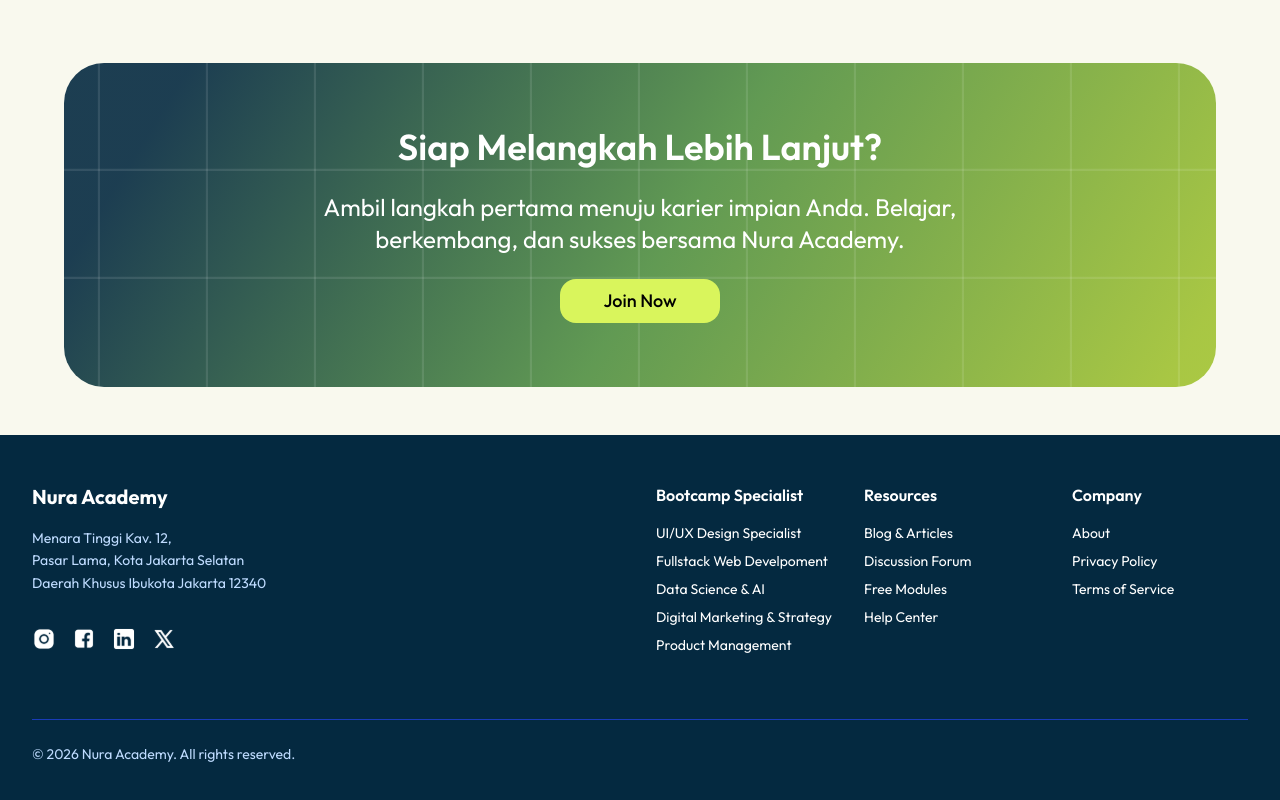
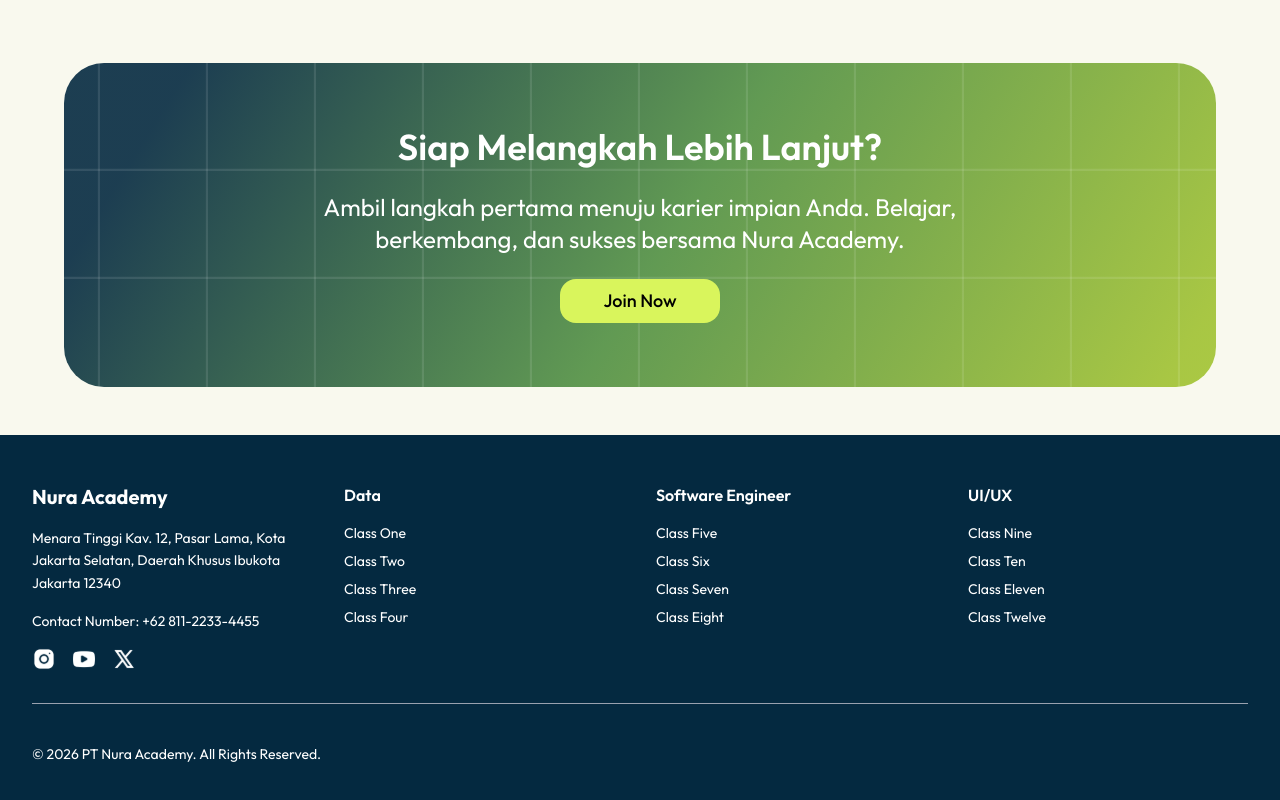
Before and after one commit to Nuraacademy/Nuraacademy, a Next.js app: page / in a window 1280 px wide. Shown: the part 2384-3184 px from the top of the page. Built offline with nearby package versions, Linux system fonts and the light colour scheme.

Commit message:
feat: Redesign footer component with a new layout, add YouTube and X social media links, and include a YouTube icon.

```diff
--- a/src/app/layout.tsx
+++ b/src/app/layout.tsx
@@ -32,7 +32,7 @@ export default function RootLayout({
         <Header is_logged_in={ false } />
         {children}
         <Toaster position="bottom-right" richColors />
-        <Footer instagram="www.google.com" facebook="qqq" linkedin="abc" x="def"/>
+        <Footer instagram="www.google.com" youtube="www.youtube.com" x="www.x.com"/>
       </body>
     </html>
   );
--- a/src/components/ui/footer/footer.tsx
+++ b/src/components/ui/footer/footer.tsx
@@ -1,33 +1,27 @@
 'use client';
 
 interface FooterProps {
+    variant?: "default" | "minimal";
     instagram?: string;
-    facebook?: string;
-    linkedin?: string;
+    youtube?: string;
     x?: string;
 }
 
-export default function Footer({ instagram, facebook, linkedin, x } : FooterProps) {
+export default function Footer({ variant = "default", instagram, youtube, x } : FooterProps) {
     return (
-        <main className="bg-[#042940] text-white py-12 px-4 md:px-8 z-10">
+        <main className={`bg-[#042940] text-white ${variant === "minimal" ? "py-4" : "py-12"} px-4 md:px-8 z-10`}>
+            {variant === "default" ? (
                 <div className="max-w-7xl mx-auto">
-                <div className="grid grid-cols-1 md:grid-cols-2 lg:grid-cols-2 gap-8 mb-8">
-                    {/* Logo & Description */}
-                    <div>
-                        <div className="flex items-center gap-3 mb-8">
+                    <div className="grid grid-cols-1 md:grid-cols-2 lg:grid-cols-4 gap-8 mb-8">
+                        {/* Company Information Column */}
                         <div>
                             <h3 className="font-bold text-xl mb-4">Nura Academy</h3>
-                                <p className="text-blue-200 text-sm leading-relaxed">
-                                    Menara Tinggi Kav. 12,
+                            <p className="text-white text-sm leading-relaxed mb-4">
+                                Menara Tinggi Kav. 12, Pasar Lama, Kota Jakarta Selatan, Daerah Khusus Ibukota Jakarta 12340
                             </p>
-                                <p className="text-blue-200 text-sm leading-relaxed">
-                                    Pasar Lama, Kota Jakarta Selatan
+                            <p className="text-white text-sm mb-4">
+                                Contact Number: +62 811-2233-4455
                             </p>
-                                <p className="text-blue-200 text-sm leading-relaxed">
-                                    Daerah Khusus Ibukota Jakarta 12340
-                                </p>
-                            </div>
-                        </div>
                             <div className="flex gap-4">
                                 {
                                     !!instagram && (
@@ -45,30 +39,15 @@ export default function Footer({ instagram, facebook, linkedin, x } : FooterProp
                                     )
                                 }
                                 {
-                                !!facebook && (
+                                    !!youtube && (
                                         <a
-                                        href={facebook.startsWith('http') ? facebook : `https://${facebook}`}
+                                            href={youtube.startsWith('http') ? youtube : `https://${youtube}`}
                                             target="_blank"
                                             rel="noopener noreferrer"
                                         >
                                             <img
-                                            src="/icons/Facebook.svg"
-                                            alt="Facebook"
-                                            className="w-6 h-6 hover:opacity-80 transition-all"
-                                        />
-                                    </a>
-                                )
-                            }
-                            {
-                                !!linkedin && (
-                                    <a
-                                        href={linkedin.startsWith('http') ? linkedin : `https://${linkedin}`}
-                                        target="_blank"
-                                        rel="noopener noreferrer"
-                                    >
-                                        <img
-                                            src="/icons/Linkedin.svg"
-                                            alt="Linkedin"
+                                                src="/icons/Youtube.svg"
+                                                alt="Youtube"
                                                 className="w-6 h-6 hover:opacity-80 transition-all"
                                             />
                                         </a>
@@ -89,52 +68,109 @@ export default function Footer({ instagram, facebook, linkedin, x } : FooterProp
                                         </a>
                                     )
                                 }
-
+                            </div>
                         </div>
 
-
-                    </div>
-
-                    {/* Menu Columns */}
-                    <div className="grid grid-cols-1 md:grid-cols-2 lg:grid-cols-3 gap-8 mb-8">
+                        {/* Data Classes Column */}
                         <div>
-                            <h4 className="font-semibold mb-4">Bootcamp Specialist</h4>
+                            <h4 className="font-semibold mb-4">Data</h4>
                             <ul className="space-y-2 text-sm">
-                            <li><a href="/bootcamps" className="hover:text-blue-300 transition-colors">UI/UX Design Specialist</a></li>
-                            <li><a href="/bootcamps" className="hover:text-blue-300 transition-colors">Fullstack Web Develpoment</a></li>
-                            <li><a href="/bootcamps" className="hover:text-blue-300 transition-colors">Data Science & AI</a></li>
-                            <li><a href="/bootcamps" className="hover:text-blue-300 transition-colors">Digital Marketing & Strategy</a></li>
-                            <li><a href="/bootcamps" className="hover:text-blue-300 transition-colors">Product Management</a></li>
+                                <li><a href="/classes" className="text-white hover:text-blue-300 transition-colors">Class One</a></li>
+                                <li><a href="/classes" className="text-white hover:text-blue-300 transition-colors">Class Two</a></li>
+                                <li><a href="/classes" className="text-white hover:text-blue-300 transition-colors">Class Three</a></li>
+                                <li><a href="/classes" className="text-white hover:text-blue-300 transition-colors">Class Four</a></li>
                             </ul>
                         </div>
 
+                        {/* Software Engineer Classes Column */}
                         <div>
-                            <h4 className="font-semibold mb-4">Resources</h4>
+                            <h4 className="font-semibold mb-4">Software Engineer</h4>
                             <ul className="space-y-2 text-sm">
-                            <li><a href="/blogs" className="hover:text-blue-300 transition-colors">Blog & Articles</a></li>
-                            <li><a href="/discussions" className="hover:text-blue-300 transition-colors">Discussion Forum</a></li>
-                            <li><a href="/classes" className="hover:text-blue-300 transition-colors">Free Modules</a></li>
-                            <li><a href="/" className="hover:text-blue-300 transition-colors">Help Center</a></li>
+                                <li><a href="/classes" className="text-white hover:text-blue-300 transition-colors">Class Five</a></li>
+                                <li><a href="/classes" className="text-white hover:text-blue-300 transition-colors">Class Six</a></li>
+                                <li><a href="/classes" className="text-white hover:text-blue-300 transition-colors">Class Seven</a></li>
+                                <li><a href="/classes" className="text-white hover:text-blue-300 transition-colors">Class Eight</a></li>
                             </ul>
                         </div>
 
+                        {/* UI/UX Classes Column */}
                         <div>
-                            <h4 className="font-semibold mb-4">Company</h4>
+                            <h4 className="font-semibold mb-4">UI/UX</h4>
                             <ul className="space-y-2 text-sm">
-                            <li><a href="/" className="hover:text-blue-300 transition-colors">About</a></li>
-                            <li><a href="/privacy" className="hover:text-blue-300 transition-colors">Privacy Policy</a></li>
-                            <li><a href="/terms" className="hover:text-blue-300 transition-colors">Terms of Service</a></li>
+                                <li><a href="/classes" className="text-white hover:text-blue-300 transition-colors">Class Nine</a></li>
+                                <li><a href="/classes" className="text-white hover:text-blue-300 transition-colors">Class Ten</a></li>
+                                <li><a href="/classes" className="text-white hover:text-blue-300 transition-colors">Class Eleven</a></li>
+                                <li><a href="/classes" className="text-white hover:text-blue-300 transition-colors">Class Twelve</a></li>
                             </ul>
                         </div>
                     </div>
-                </div>
 
-                {/* Bottom Row */}
-                <div className="border-t border-blue-800 pt-6 flex flex-col md:flex-row justify-between items-center gap-4">
-                <p className="text-sm text-blue-200">© 2026 Nura Academy. All rights reserved.</p>
+                    {/* Separator Line */}
+                    <div className="border-t border-gray-400 mb-6"></div>
 
+                    {/* Bottom Row - Copyright */}
+                    <div className="pt-4">
+                        <p className="text-sm text-white">© 2026 PT Nura Academy. All Rights Reserved.</p>
                     </div>
                 </div>
+            ): (
+                <div className="max-w-7xl mx-auto">
+                    <div className="border-t border-blue-200/40 pt-4 flex items-center justify-between gap-4">
+                        <p className="text-xs md:text-sm text-blue-100">
+                            © 2026 PT Nura Academy. All Rights Reserved.
+                        </p>
+
+                        <div className="flex items-center gap-4">
+                            {
+                                !!instagram && (
+                                    <a
+                                        href={instagram.startsWith('http') ? instagram : `https://${instagram}`}
+                                        target="_blank"
+                                        rel="noopener noreferrer"
+                                    >
+                                        <img
+                                            src="/icons/Instagram.svg"
+                                            alt="Instagram"
+                                            className="w-7 h-7 rounded-md hover:bg-white transition-colors p-1.5"
+                                        />
+                                    </a>
+                                )
+                            }
+                            {
+                                !!youtube && (
+                                    <a
+                                        href={youtube.startsWith('http') ? youtube : `https://${youtube}`}
+                                        target="_blank"
+                                        rel="noopener noreferrer"
+                                    >
+                                        <img
+                                            src="/icons/YouTube.svg"
+                                            alt="Youtube"
+                                            className="w-7 h-7 rounded-md hover:bg-white transition-colors p-1.5"
+                                        />
+                                    </a>
+                                )
+                            }
+                            {
+                                !!x && (
+                                    <a
+                                        href={x.startsWith('http') ? x : `https://${x}`}
+                                        target="_blank"
+                                        rel="noopener noreferrer"
+                                    >
+                                        <img
+                                            src="/icons/X.svg"
+                                            alt="X"
+                                            className="w-7 h-7 rounded-md hover:bg-white transition-colors p-1.5"
+                                        />
+                                    </a>
+                                )
+                            }
+                        </div>
+                    </div>
+                </div>
+            )
+            }
         </main>
     );
 }
```
Also changed, not shown: public/icons/YouTube.svg (added). Lines whose indentation alone changed are shown as unchanged.
